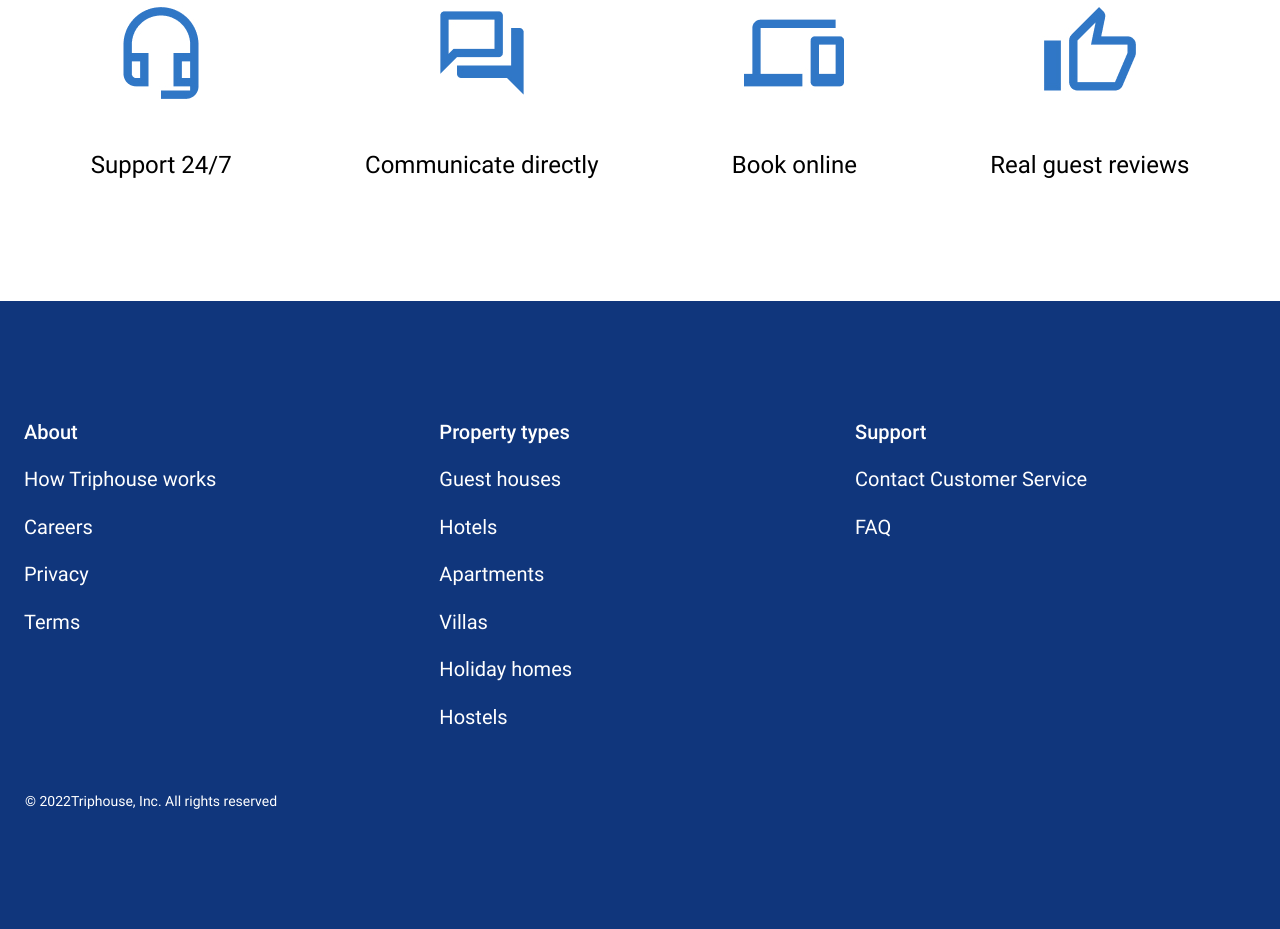
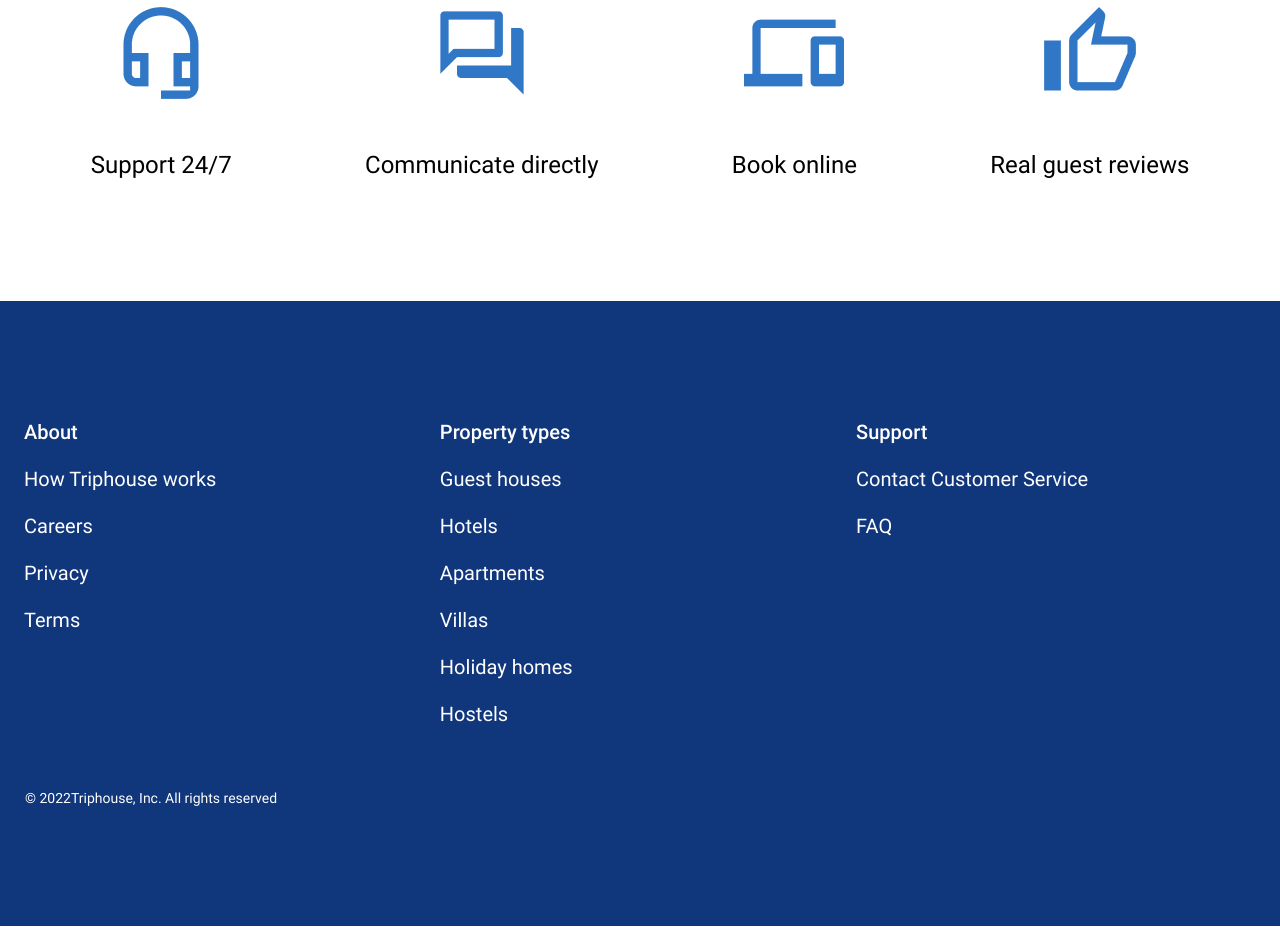
Before and after one commit to NBurt330/if-html, a website: page index.html in a window 1280 px wide. Shown: the part 268-1197 px from the top of the page. Drawn offline with Linux system fonts and the light colour scheme.

Commit message:
Fixed line-height and flexbox properties.

```diff
--- a/index.html
+++ b/index.html
@@ -16,7 +16,7 @@
         <div class="icon">
           <img
             class="icon-image"
-            src="./Images/HeadsetMicOutlined%201.jpg"
+            src="images/HeadsetMicOutlined%201.jpg"
             alt="Headset"
           />
           <span class="icon-margin">Support 24&#47;7</span>
@@ -24,7 +24,7 @@
         <div class="icon">
           <img
             class="icon-image"
-            src="./Images/ForumOutlined%201.jpg"
+            src="images/ForumOutlined%201.jpg"
             alt="Forum"
           />
           <span class="icon-margin">Communicate directly</span>
@@ -32,7 +32,7 @@
         <div class="icon">
           <img
             class="icon-image"
-            src="./Images/DevicesOutlined%201.jpg"
+            src="images/DevicesOutlined%201.jpg"
             alt="Devices"
           />
           <span class="icon-margin">Book online</span>
@@ -40,7 +40,7 @@
         <div class="icon">
           <img
             class="icon-image"
-            src="./Images/ThumbUpAltOutlined%201.jpg"
+            src="images/ThumbUpAltOutlined%201.jpg"
             alt="Thumb Up"
           />
           <span class="icon-margin">Real guest reviews</span>
@@ -50,56 +50,56 @@
     <footer class="footer">
       <div class="container">
         <div class="footer-top">
-          <div class="footer-column1">
+          <div class="footer-column">
             <h3 class="footer-headlines">About</h3>
             <ul class="footer-links">
-              <li class="footer-link">
-                <a class="footer-line" href="#how">How Triphouse works</a>
+              <li>
+                <a class="footer-link" href="#how">How Triphouse works</a>
               </li>
-              <li class="footer-link">
-                <a class="footer-line" href="#careers">Careers</a>
+              <li>
+                <a class="footer-link" href="#careers">Careers</a>
               </li>
-              <li class="footer-link">
-                <a class="footer-line" href="#privacy">Privacy</a>
+              <li>
+                <a class="footer-link" href="#privacy">Privacy</a>
               </li>
-              <li class="footer-link">
-                <a class="footer-line" href="#terms">Terms</a>
+              <li>
+                <a class="footer-link" href="#terms">Terms</a>
               </li>
             </ul>
           </div>
-          <div class="footer-column2">
+          <div class="footer-column">
             <h3 class="footer-headlines">Property types</h3>
             <ul class="footer-links">
-              <li class="footer-link">
-                <a class="footer-line" href="#guest_houses">Guest houses</a>
+              <li>
+                <a class="footer-link" href="#guest_houses">Guest houses</a>
               </li>
-              <li class="footer-link">
-                <a class="footer-line" href="#hotels">Hotels</a>
+              <li>
+                <a class="footer-link" href="#hotels">Hotels</a>
               </li>
-              <li class="footer-link">
-                <a class="footer-line" href="#apartments">Apartments</a>
+              <li>
+                <a class="footer-link" href="#apartments">Apartments</a>
               </li>
-              <li class="footer-link">
-                <a class="footer-line" href="#villas">Villas</a>
+              <li>
+                <a class="footer-link" href="#villas">Villas</a>
               </li>
-              <li class="footer-link">
-                <a class="footer-line" href="#holiday_homes">Holiday homes</a>
+              <li>
+                <a class="footer-link" href="#holiday_homes">Holiday homes</a>
               </li>
-              <li class="footer-link">
-                <a class="footer-line" href="#hostels">Hostels</a>
+              <li>
+                <a class="footer-link" href="#hostels">Hostels</a>
               </li>
             </ul>
           </div>
-          <div class="footer-column3">
+          <div class="footer-column">
             <h3 class="footer-headlines">Support</h3>
             <ul class="footer-links">
-              <li class="footer-link">
-                <a class="footer-line" href="#contacts"
+              <li>
+                <a class="footer-link" href="#contacts"
                   >Contact Customer Service</a
                 >
               </li>
-              <li class="footer-link">
-                <a class="footer-line" href="#FAQ">FAQ</a>
+              <li>
+                <a class="footer-link" href="#FAQ">FAQ</a>
               </li>
             </ul>
           </div>
--- a/styles/styles.css
+++ b/styles/styles.css
@@ -3,6 +3,7 @@
 * {
   margin: 0;
   box-sizing: border-box;
+  font-family: Roboto, sans-serif;
 }
 
 .container {
@@ -47,7 +48,6 @@
 }
 
 .icon-margin {
-  font-family: Roboto, sans-serif;
   font-weight: 400;
   font-size: 24px;
   margin-bottom: 122px;
@@ -60,60 +60,50 @@
 .footer-top {
   display: flex;
   flex-direction: row;
-  justify-content: left;
+  justify-content: space-between;
 }
 
-.footer-column1 {
+.footer-column {
   width: fit-content;
-  padding-right: 223px;
-  padding-bottom: 40px;
+  padding-bottom: 64px;
 }
 
 .footer-headlines {
-  font-family: Roboto, sans-serif;
   font-weight: 500;
   font-size: 20px;
   color: #ffffff;
-  line-height: 23.44px;
+  line-height: 23px;
   padding-bottom: 24px;
 }
 
 .footer-links {
+  display: flex;
+  flex-direction: column;
+  gap: 24px;
   list-style: none;
   margin: 0;
   padding: 0;
-  font-family: Roboto, sans-serif;
   font-weight: 400;
   font-size: 20px;
   color: #ffffff;
-  line-height: 23.44px;
+  line-height: 23px;
 }
 
 .footer-link {
-  padding-bottom: 24px;
-}
-
-.footer-line {
   text-decoration: none;
   color: #ffffff;
 }
 
-.footer-column2 {
-  width: fit-content;
-  padding-right: 283px;
-  padding-bottom: 40px;
+.footer-column:last-child {
+  padding-left: 60px;
+  padding-right: 168px;
 }
 
-.footer-column3 {
-  width: fit-content;
-  padding-bottom: 40px;
-}
 .footer-copyright {
   padding-left: 1px;
   padding-bottom: 120px;
-  font-family: Roboto, sans-serif;
   font-weight: 400;
   font-size: 14px;
-  line-height: 16.41px;
+  line-height: 16px;
   color: #ffffff;
 }
```
Also changed, not shown: images/DevicesOutlined 1.jpg (renamed from Images/DevicesOutlined 1.jpg), images/ForumOutlined 1.jpg (renamed from Images/ForumOutlined 1.jpg), images/HeadsetMicOutlined 1.jpg (renamed from Images/HeadsetMicOutlined 1.jpg), images/ThumbUpAltOutlined 1.jpg (renamed from Images/ThumbUpAltOutlined 1.jpg).
